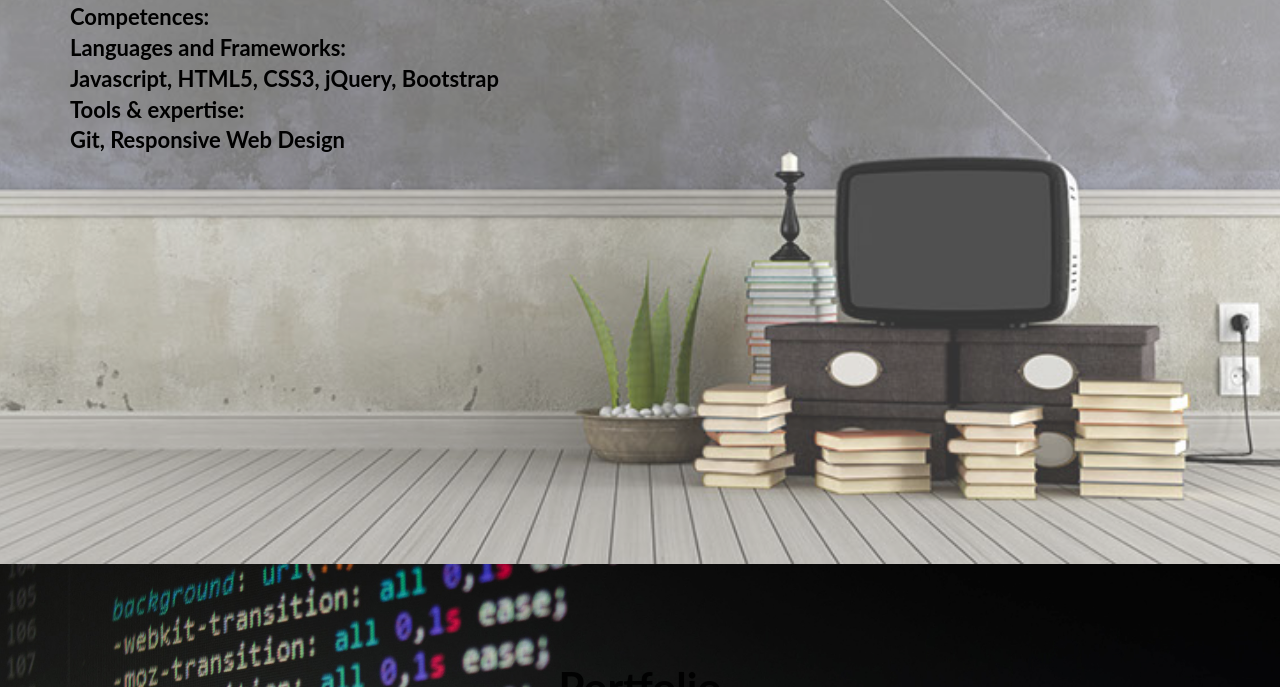
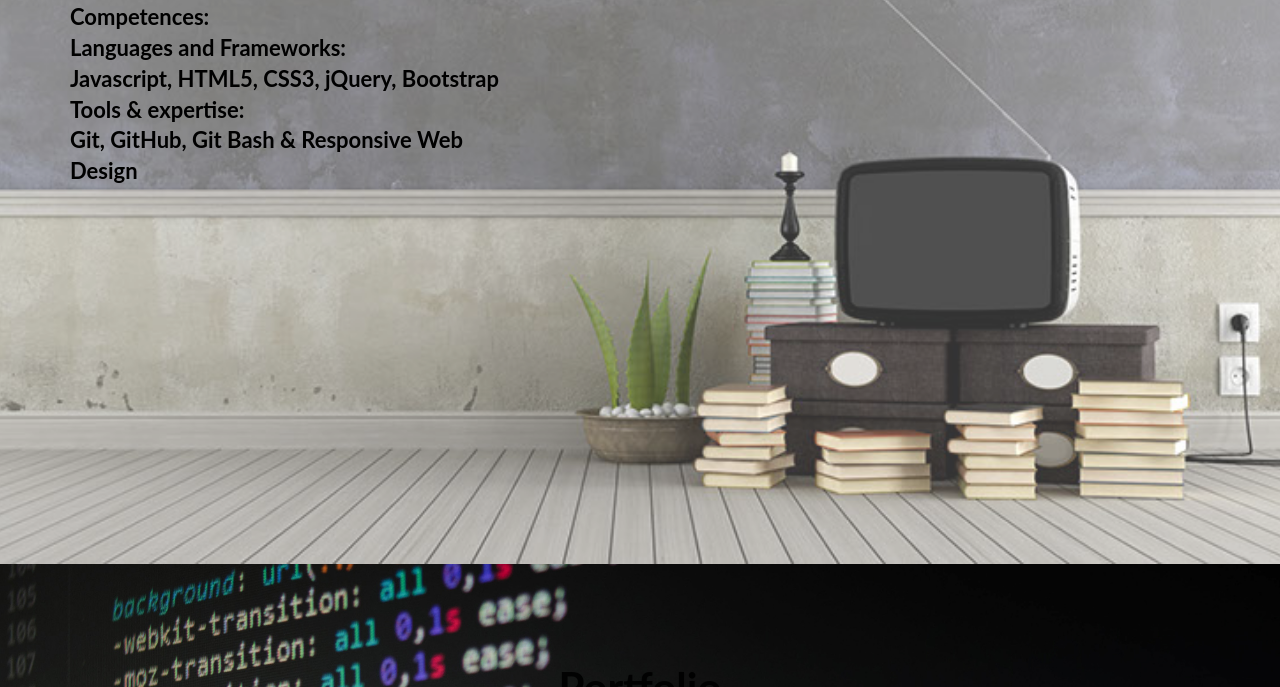
Before and after one commit to MandeepKundal/portfolio, a plain HTML site: page index.html in a window 1280 px wide. Shown: the part 891-1578 px from the top of the page. Drawn offline with nearby package versions, Linux system fonts and the light colour scheme.

Commit message:
Made some changes in the text

```diff
--- a/index.html
+++ b/index.html
@@ -1,5 +1,6 @@
 <html lang="eng">
-	<head>
+
+  <head>
     <meta charset="utf-8">
     <!--For Search Engines-->
     <meta name="description" content="This is a portfolio website of Mandeep Kundal">
@@ -19,11 +20,12 @@
     <!--CSS File Link-->
     <link rel="stylesheet" type="text/css" href="main.css">
 	</head>
-	<body>
+
+  <body>
     <!-- Navigation -->
     <nav class="navbar navbar-fixed-top topnav" role="navigation">
       <div class="container topnav">
-        <!-- For better mobile display -->
+        <!-- For Smaller Display -->
         <div class="navbar-header">
                 <button type="button" class="navbar-toggle" data-toggle="collapse" data-target="#bs-example-navbar-collapse-1">
                   <span class="sr-only">Toggle navigation</span>
@@ -90,7 +92,7 @@
                       Languages and Frameworks:</br>
                       Javascript, HTML5, CSS3, jQuery, Bootstrap</br>
                       Tools & expertise:</br>
-                      Git, Responsive Web Design
+                      Git, GitHub, Git Bash & Responsive Web Design
                     </p>
                 </div>
                 <div class="col-lg-5 col-lg-offset-2 col-sm-6 collapse navbar-collapse">
```
